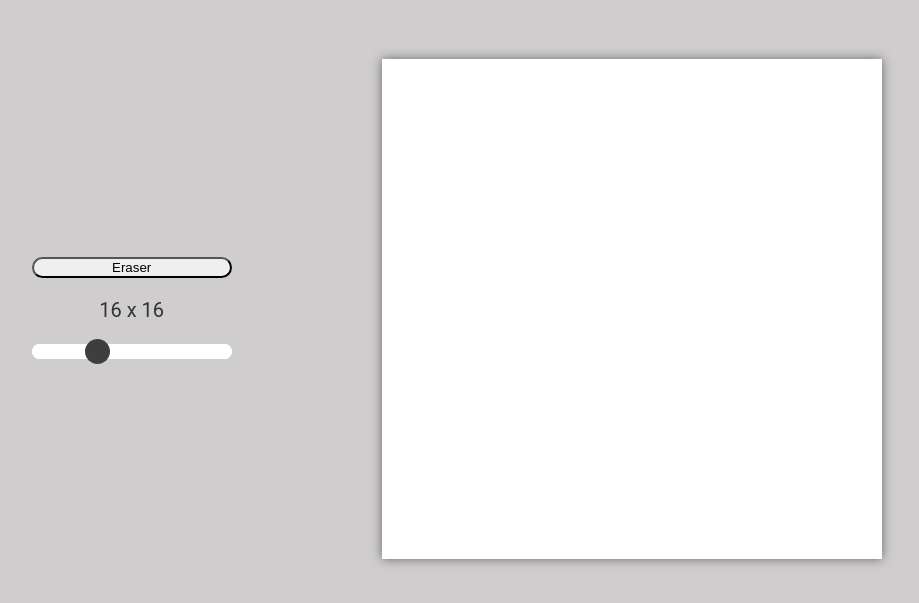
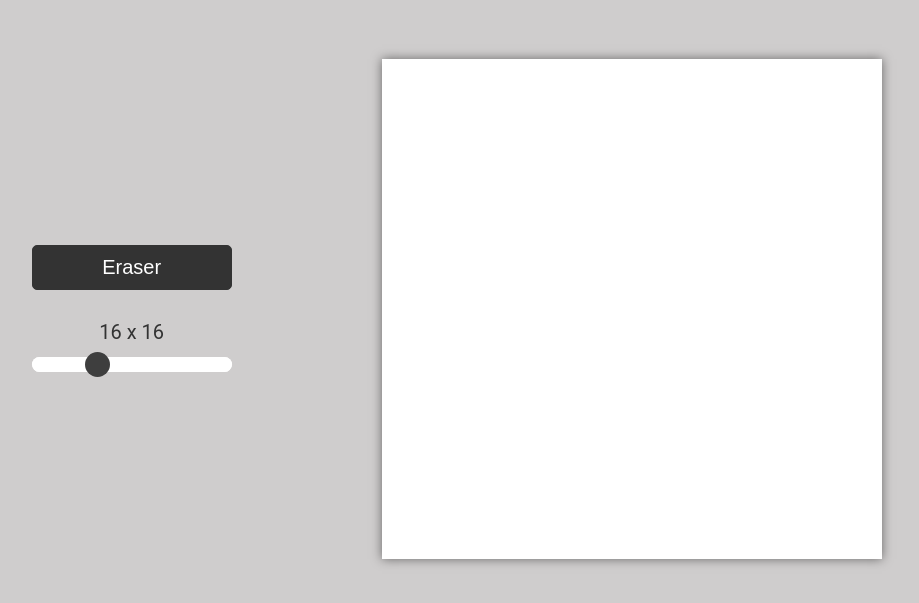
Before and after one commit to hanson777/odin-etch-a-sketch, a plain HTML site: page index.html in a window 1280 px wide. Both pictures are taken after a click on the button "Eraser". Shown: the part 159-762 px from the top of the page, without its empty margins (38-957 px from the left). Drawn offline with Linux system fonts and the light colour scheme.

Commit message:
Style erase button

```diff
--- a/script.js
+++ b/script.js
@@ -41,10 +41,16 @@ document.addEventListener("mouseover", event => {
         event.target.classList.add("color");
     } else if(event.target.classList.contains("draw") && erase){
         event.target.classList.remove("color");
-        event.target.classList.add("erase");
     }
 });
 
 eraseButton.addEventListener("click", () => {
     erase = !erase;
+    if(erase){
+        eraseButton.style.backgroundColor = "#333";
+        eraseButton.style.color = "white";
+    } else {
+        eraseButton.style.backgroundColor = "white";
+        eraseButton.style.color = "#333";
+    }
 });
--- a/styles.css
+++ b/styles.css
@@ -43,6 +43,7 @@ body {
     width: 100%;
     outline: none;
     border-radius: 25px;
+    margin-top: -7px;
 }
 
 .slider::-webkit-slider-runnable-track {
@@ -74,14 +75,13 @@ body {
 p {
     font-size: 20px;
     color: #333;
+    margin-top: 30px;
 }
 
 .eraser {
     width: 100%;
-    border-radius: 25px;
-
+    font-size: 20px;
+    padding: 10px 24px;
+    border-radius: 5px;
+    border: 1px solid #333;
 }
-
-.erase {
-    color: #333;
-}
```
